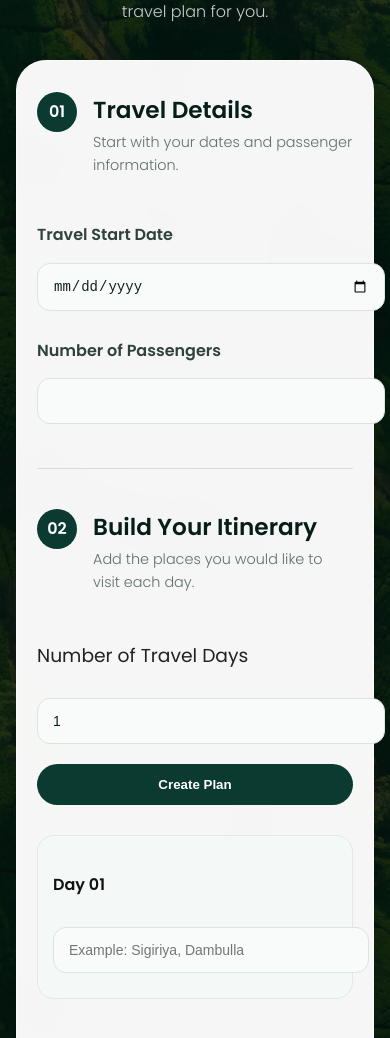
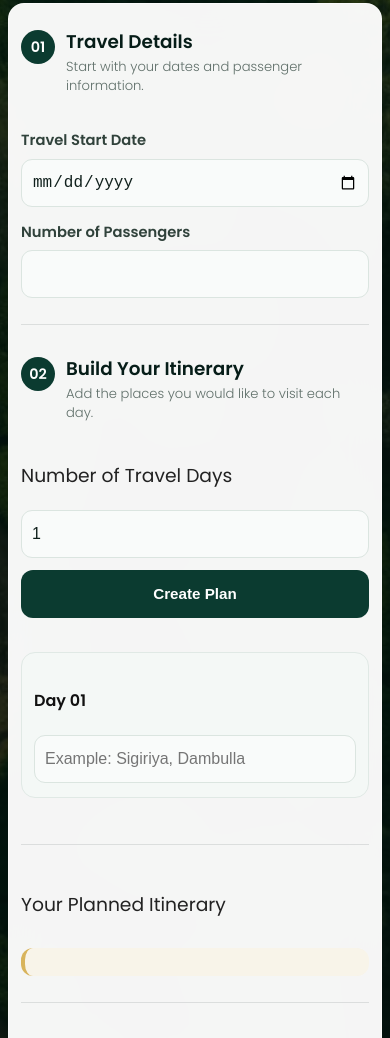
Before and after one commit to dineshckumarasiri-rgb/CEEKAY-Tours, a plain HTML site: page plan.html in a window 390 px wide. Shown: the part 266-1304 px from the top of the page. Drawn offline with Linux system fonts and the light colour scheme.

Commit message:
Add files via upload

```diff
--- a/style.css
+++ b/style.css
@@ -2520,3 +2520,153 @@
     border-radius: 0 !important;
     box-shadow: none !important;
 }
+
+/* =========================================================
+   PLAN YOUR JOURNEY — MOBILE FORM FIX
+   Existing form logic remains unchanged.
+   ========================================================= */
+
+.planner-form,
+.planner-form *,
+.planner-form *::before,
+.planner-form *::after {
+    box-sizing: border-box;
+}
+
+@media (max-width: 768px) {
+
+    .plan-page {
+        padding-top: 70px;
+        background-attachment: scroll;
+    }
+
+    .planner-main {
+        width: 100%;
+        margin: 25px auto 60px;
+        padding: 0 12px;
+        box-sizing: border-box;
+    }
+
+    .planner-intro {
+        padding: 0 10px;
+        margin-bottom: 24px;
+    }
+
+    .planner-intro h1 {
+        font-size: 2.1rem;
+        line-height: 1.12;
+    }
+
+    .planner-intro p {
+        font-size: 0.92rem;
+        line-height: 1.6;
+    }
+
+    .plan-page .planner-form {
+        width: 100%;
+        padding: 24px 16px;
+        border-radius: 20px;
+    }
+
+    .form-section-title {
+        gap: 11px;
+        margin-bottom: 20px;
+    }
+
+    .form-section-title > span {
+        flex: 0 0 34px;
+        width: 34px;
+        height: 34px;
+        font-size: 0.9rem;
+    }
+
+    .form-section-title h2 {
+        font-size: 1.15rem !important;
+        line-height: 1.35;
+    }
+
+    .form-section-title p {
+        font-size: 0.82rem;
+        line-height: 1.45;
+    }
+
+    .planner-form label {
+        margin-top: 14px;
+        margin-bottom: 6px;
+        font-size: 0.92rem;
+    }
+
+    .planner-form input,
+    .planner-form textarea,
+    .planner-form select {
+        display: block;
+        width: 100%;
+        max-width: 100%;
+        min-height: 48px;
+        margin: 0;
+        padding: 13px 12px;
+        font-size: 16px;
+        border-radius: 11px;
+    }
+
+    .planner-form textarea {
+        min-height: 110px;
+        resize: vertical;
+    }
+
+    .planner-form select {
+        appearance: auto;
+    }
+
+    #passengerDetails > div,
+    #daysContainer > div {
+        width: 100%;
+        padding: 14px 12px;
+        margin-top: 14px;
+        border-radius: 14px;
+        box-sizing: border-box;
+    }
+
+    .form-divider {
+        margin: 26px 0;
+    }
+
+    .plan-btn,
+    .planner-form button {
+        width: 100%;
+        min-height: 48px;
+        margin-top: 12px;
+        padding: 13px 16px;
+        font-size: 0.95rem;
+        border-radius: 12px;
+    }
+
+    #itinerarySummary {
+        width: 100%;
+        padding: 14px;
+        overflow-wrap: anywhere;
+        box-sizing: border-box;
+    }
+}
+
+@media (max-width: 420px) {
+
+    .planner-main {
+        padding: 0 8px;
+    }
+
+    .plan-page .planner-form {
+        padding: 20px 12px;
+        border-radius: 16px;
+    }
+
+    .planner-intro h1 {
+        font-size: 1.8rem;
+    }
+
+    .planner-form input,
+    .planner-form textarea,
+    .planner-form select {
+        padding: 12px 10px;
+    }
+}
```
